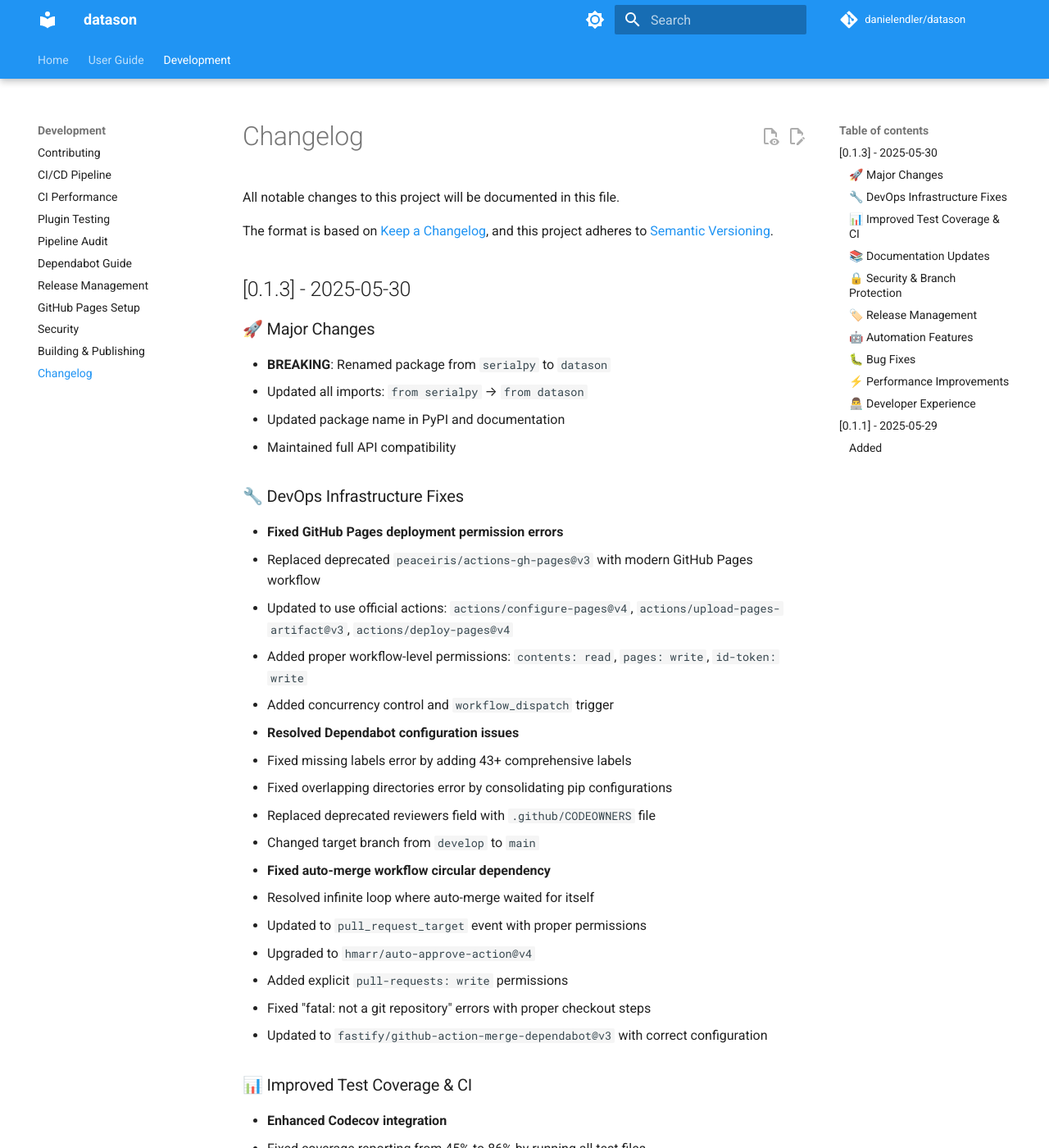
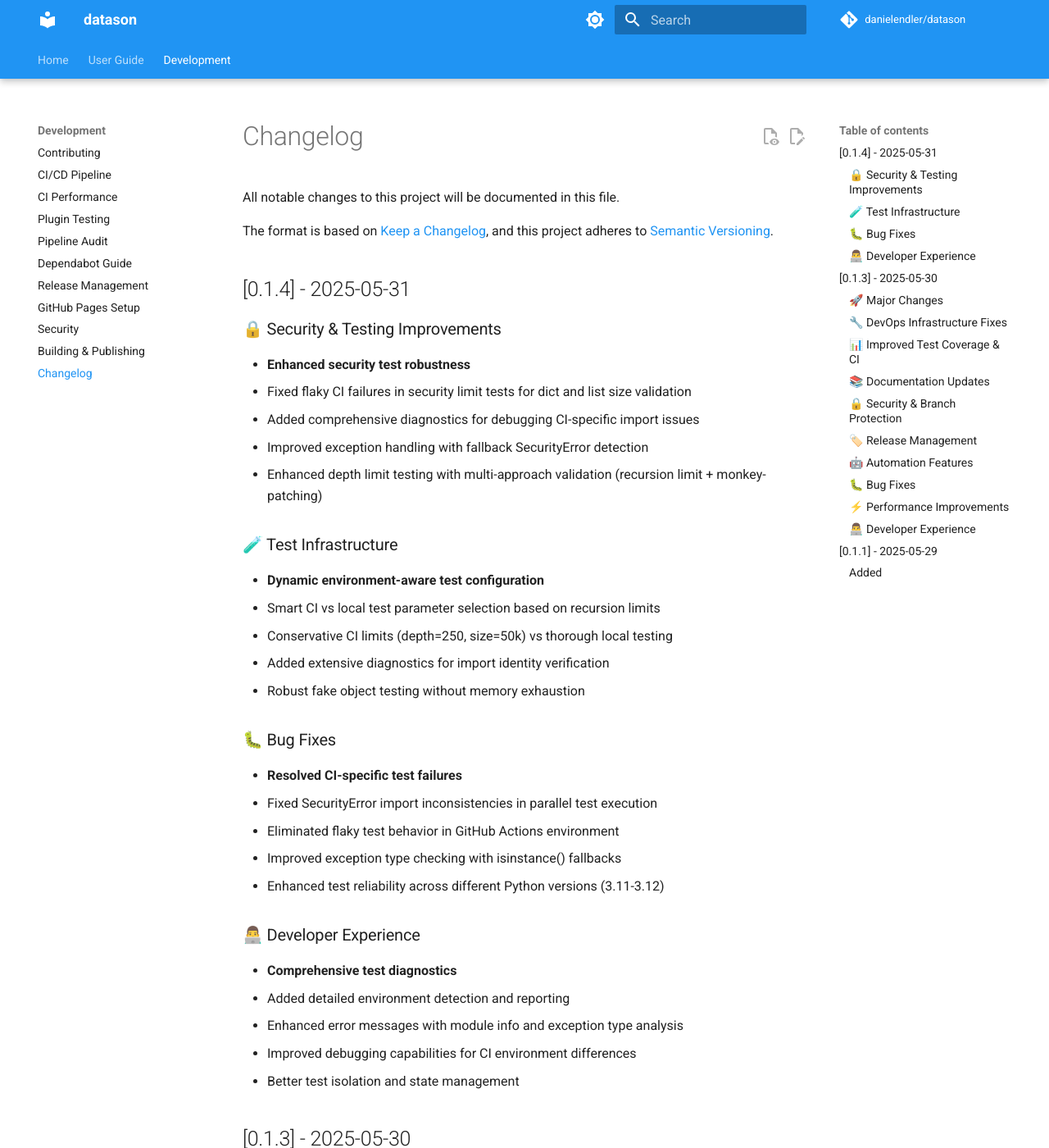
Before and after one commit to danielendler/datason, an MkDocs documentation site: the page built from docs/CHANGELOG.md, in a window 1280 px wide and 1400 px high. Shown: the whole window at 82% size. Built offline with MkDocs 1.6.1 and Material for MkDocs 9.7.7, drawn with Linux system fonts in a browser that asks for light colours; comment, search, counter and statistics services are not loaded; the version menu is left out.

Commit message:
🔖 Release v0.1.4: Enhanced security testing and CI improvements

```diff
--- a/docs/CHANGELOG.md
+++ b/docs/CHANGELOG.md
@@ -4,6 +4,36 @@
 
 The format is based on [Keep a Changelog](https://keepachangelog.com/en/1.0.0/),
 and this project adheres to [Semantic Versioning](https://semver.org/spec/v2.0.0.html).
+
+## [0.1.4] - 2025-05-31
+
+### 🔒 Security & Testing Improvements
+- **Enhanced security test robustness**
+  - Fixed flaky CI failures in security limit tests for dict and list size validation
+  - Added comprehensive diagnostics for debugging CI-specific import issues
+  - Improved exception handling with fallback SecurityError detection
+  - Enhanced depth limit testing with multi-approach validation (recursion limit + monkey-patching)
+
+### 🧪 Test Infrastructure
+- **Dynamic environment-aware test configuration**
+  - Smart CI vs local test parameter selection based on recursion limits
+  - Conservative CI limits (depth=250, size=50k) vs thorough local testing
+  - Added extensive diagnostics for import identity verification
+  - Robust fake object testing without memory exhaustion
+
+### 🐛 Bug Fixes
+- **Resolved CI-specific test failures**
+  - Fixed SecurityError import inconsistencies in parallel test execution
+  - Eliminated flaky test behavior in GitHub Actions environment
+  - Improved exception type checking with isinstance() fallbacks
+  - Enhanced test reliability across different Python versions (3.11-3.12)
+
+### 👨‍💻 Developer Experience
+- **Comprehensive test diagnostics**
+  - Added detailed environment detection and reporting
+  - Enhanced error messages with module info and exception type analysis
+  - Improved debugging capabilities for CI environment differences
+  - Better test isolation and state management
 
 ## [0.1.3] - 2025-05-30
 
--- a/pyproject.toml
+++ b/pyproject.toml
@@ -4,7 +4,7 @@
 
 [project]
 name = "datason"
-version = "0.1.3"
+version = "0.1.4"
 description = "A comprehensive Python package for intelligent serialization that handles complex data types with ease."
 readme = "README.md"
 requires-python = ">=3.8"
```
Also changed, not shown: CHANGELOG.md (+30 -0 lines).
